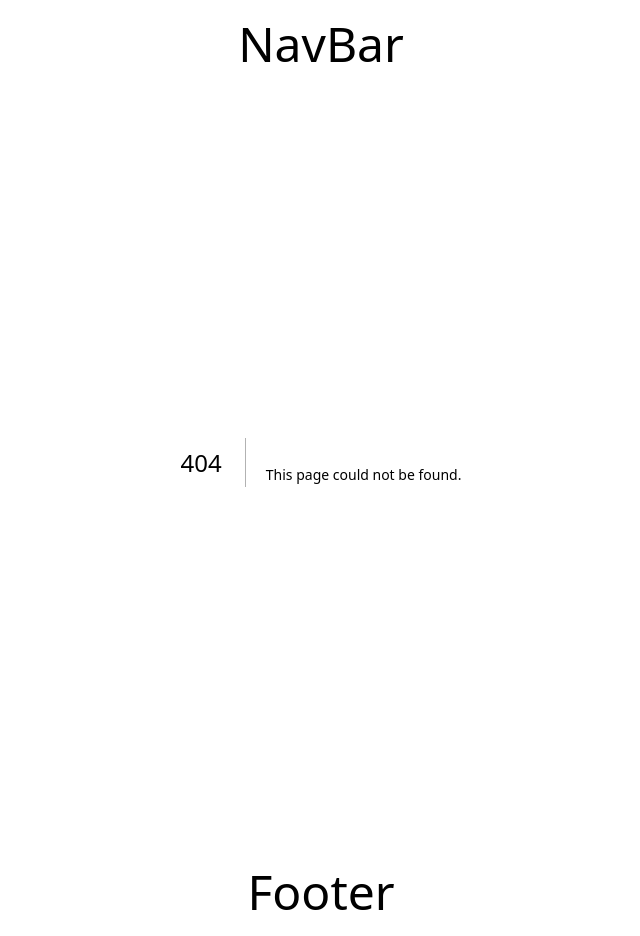
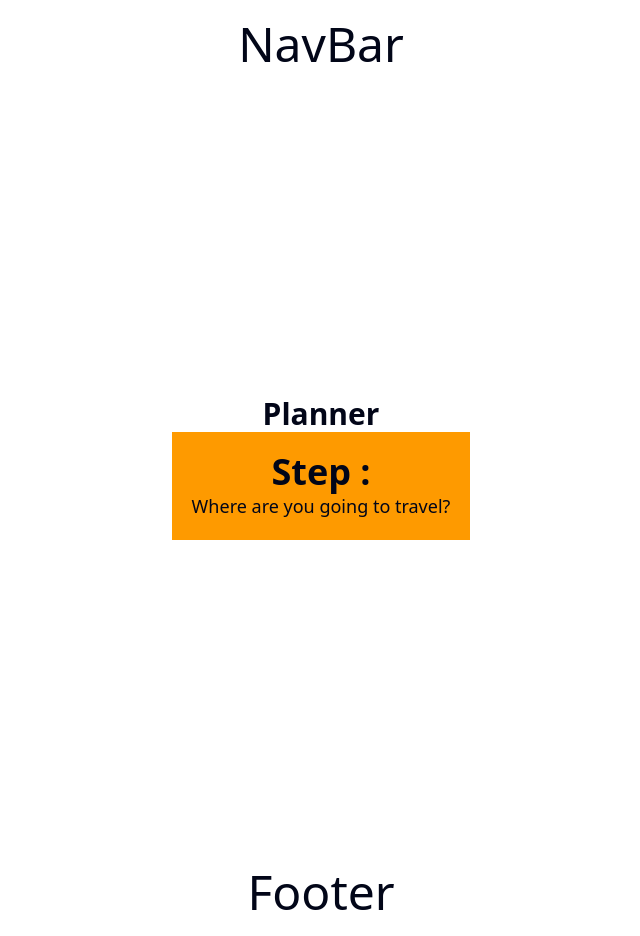
Before and after one commit to SDSU-CompE-561-Spring-2025/interactive-travel-planner, a Next.js app in the folder frontend/waymark/: page /planner/locations in a window 1280 px wide. Before the commit this address had no page. Shown: the whole page, without its empty margins (319-959 px from the left). Built offline with nearby package versions, Linux system fonts and the light colour scheme.

Commit message:
created dates locations review in planner

```diff
--- /dev/null
+++ b/frontend/waymark/src/app/planner/dates/page.tsx
@@ -0,0 +1,12 @@
+import Title from "@/components/Title";
+
+export default function DatesPage() {
+    return (
+        <div>
+            <Title
+                title="Step "
+                subtitle="When are you gonna travel?"
+            />
+        </div>
+    );
+}
--- /dev/null
+++ b/frontend/waymark/src/app/planner/locations/page.tsx
@@ -0,0 +1,12 @@
+import Title from "@/components/Title";
+
+export default function LocationsPage() {
+    return (
+        <div>
+            <Title
+                title="Step :"
+                subtitle="Where are you going to travel?"
+            />
+        </div>
+    );
+}
--- /dev/null
+++ b/frontend/waymark/src/app/planner/review/page.tsx
@@ -0,0 +1,12 @@
+import Title from "@/components/Title";
+
+export default function ReviewPage() {
+    return (
+        <div>
+            <Title
+                title="Step :"
+                subtitle="Review your trip!"
+            />
+        </div>
+    );
+}
```
